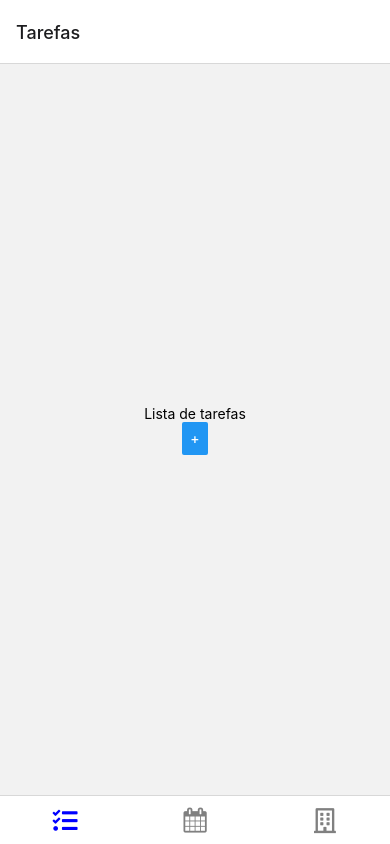
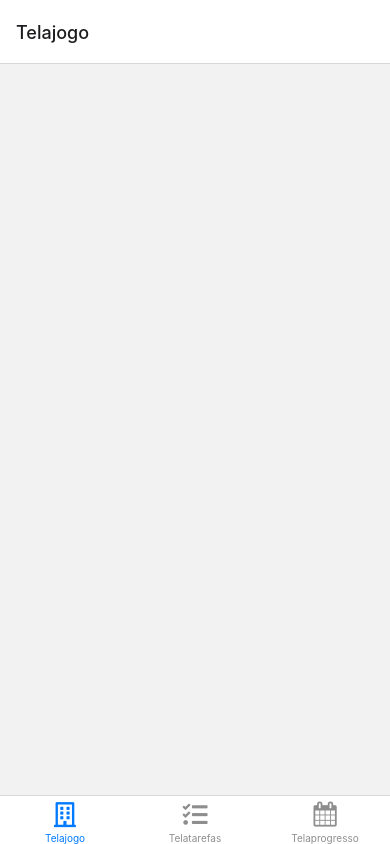
Before and after one commit to IsraelCoaquira/Motivacity, a React Native app in the folder motivacity-app/: screen / in a window 390 px wide. Built offline with nearby package versions, Linux system fonts and the light colour scheme.

Commit message:
melhora a navegação das telas

```diff
--- a/motivacity-app/App.tsx
+++ b/motivacity-app/App.tsx
@@ -4,67 +4,13 @@ import { NavigationContainer } from '@react-navigation/native';
 import { createBottomTabNavigator } from '@react-navigation/bottom-tabs';
 import { FontAwesome5 } from "@expo/vector-icons";
 import { FontAwesome } from "@expo/vector-icons";
-
-function TelaTarefas() {
-  return (
-    <View style={{ flex: 1, justifyContent: 'center', alignItems: 'center' }}>
-      <Text>Lista de tarefas</Text>
-      <Button
-        title="+"
-        onPress={() => Alert.alert('Simple Button pressed')}
-      />
-
-    </View>
-  );
-}
-
-function TelaProgresso() {
-  return (
-    <View style={{ flex: 1, justifyContent: 'center', alignItems: 'center' }}>
-      <Text>Tela de progresso</Text>
-    </View>
-  );
-}
-
-
-function TelaJogo() {
-  return (
-    <View style={{ flex: 1, justifyContent: 'center', alignItems: 'center' }}>
-      <Text>Jogo de cidade</Text>
-    </View>
-  );
-}
-
+import { Routes } from './src/routes';
 
 
 const Tab = createBottomTabNavigator();
 
 export default function App() {
   return (
-    <NavigationContainer>
-      <Tab.Navigator screenOptions={{ tabBarActiveTintColor: 'blue', tabBarInactiveTintColor: 'gray', tabBarShowLabel: false}}>
-        <Tab.Screen name="Tarefas" component={TelaTarefas} options={{tabBarIcon: ({ size, color }) => <FontAwesome5 name="tasks" size={size} color={color}/>}}/>
-        <Tab.Screen name="Progresso" component={TelaProgresso} options={{tabBarIcon: ({ size, color }) => <FontAwesome name="calendar" size={size} color={color}/>}} />
-        <Tab.Screen name="Cidade" component={TelaJogo} options={{tabBarIcon: ({ size, color }) => <FontAwesome5 name="building" size={size} color={color}/>}}/>
-      </Tab.Navigator>
-    </NavigationContainer>
+    <Routes></Routes>
   );
 }
-const styles = StyleSheet.create({
-  button: {
-    alignItems: 'center',
-    justifyContent: 'center',
-    paddingVertical: 12,
-    paddingHorizontal: 32,
-    borderRadius: 4,
-    elevation: 3,
-    backgroundColor: 'black',
-  },
-  text: {
-    fontSize: 16,
-    lineHeight: 21,
-    fontWeight: 'bold',
-    letterSpacing: 0.25,
-    color: 'white',
-  },
-});
--- /dev/null
+++ b/motivacity-app/src/routes/index.tsx
@@ -0,0 +1,31 @@
+import { NavigationContainer } from "@react-navigation/native";
+import { createBottomTabNavigator } from "@react-navigation/bottom-tabs";
+import { Telajogo } from '../screens/Telajogo'
+import { Telatarefas } from "../screens/Telatarefas";
+import { Telaprogresso } from "../screens/Telaprogresso";
+import { FontAwesome5 } from "@expo/vector-icons";
+import { FontAwesome } from "@expo/vector-icons";
+
+const { Navigator, Screen } = createBottomTabNavigator();
+
+export function Routes(){
+    return(
+        <NavigationContainer>
+            <Navigator>
+                <Screen
+                    name="Telajogo"
+                    component={Telajogo}
+                    options={{
+                        tabBarIcon: ({ size, color}) => <FontAwesome5 name="building" size={size} color={color}/>}}/>
+                <Screen
+                    name="Telatarefas"
+                    component={Telatarefas}
+                    options={{tabBarIcon: ({ size, color }) => <FontAwesome5 name="tasks" size={size} color={color}/>}}/>
+                <Screen
+                    name="Telaprogresso"
+                    component={Telaprogresso}
+                    options={{tabBarIcon: ({ size, color }) => <FontAwesome name="calendar" size={size} color={color}/>}} />
+            </Navigator>
+        </NavigationContainer>
+    )
+}
--- /dev/null
+++ b/motivacity-app/src/screens/Telajogo.tsx
@@ -0,0 +1,8 @@
+import { View } from "react-native";
+
+export function Telajogo(){
+    return (
+        <View style={{flex: 1, justifyContent: 'center', alignItems: 'center', padding: 32}}>
+        </View>
+    )
+}
--- /dev/null
+++ b/motivacity-app/src/screens/Telaprogresso.tsx
@@ -0,0 +1,8 @@
+import { View } from "react-native";
+
+export function Telaprogresso(){
+    return (
+        <View style={{flex: 1, justifyContent: 'center', alignItems: 'center', padding: 32}}>
+        </View>
+    )
+}
--- /dev/null
+++ b/motivacity-app/src/screens/Telatarefas.tsx
@@ -0,0 +1,8 @@
+import { View } from "react-native";
+
+export function Telatarefas(){
+    return (
+        <View style={{flex: 1, justifyContent: 'center', alignItems: 'center', padding: 32}}>
+        </View>
+    )
+}
```
